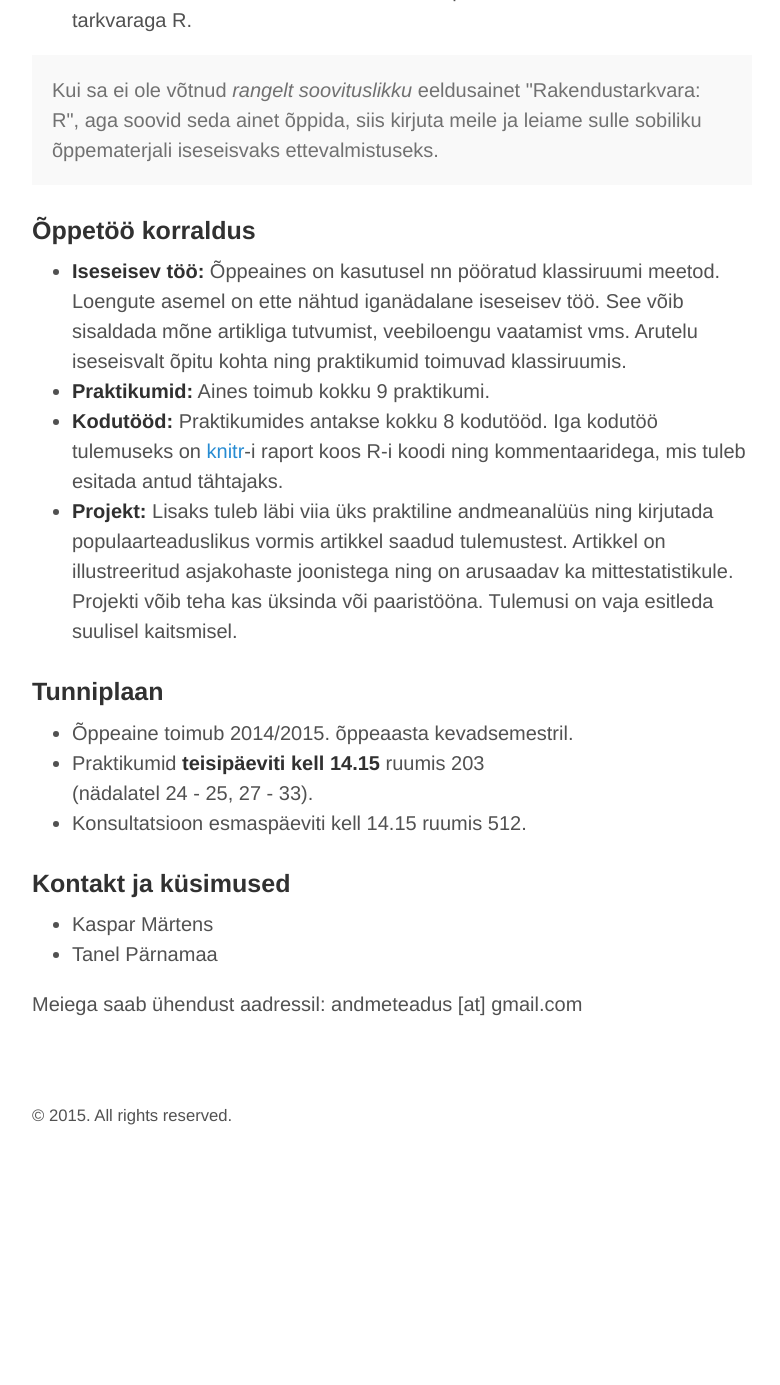
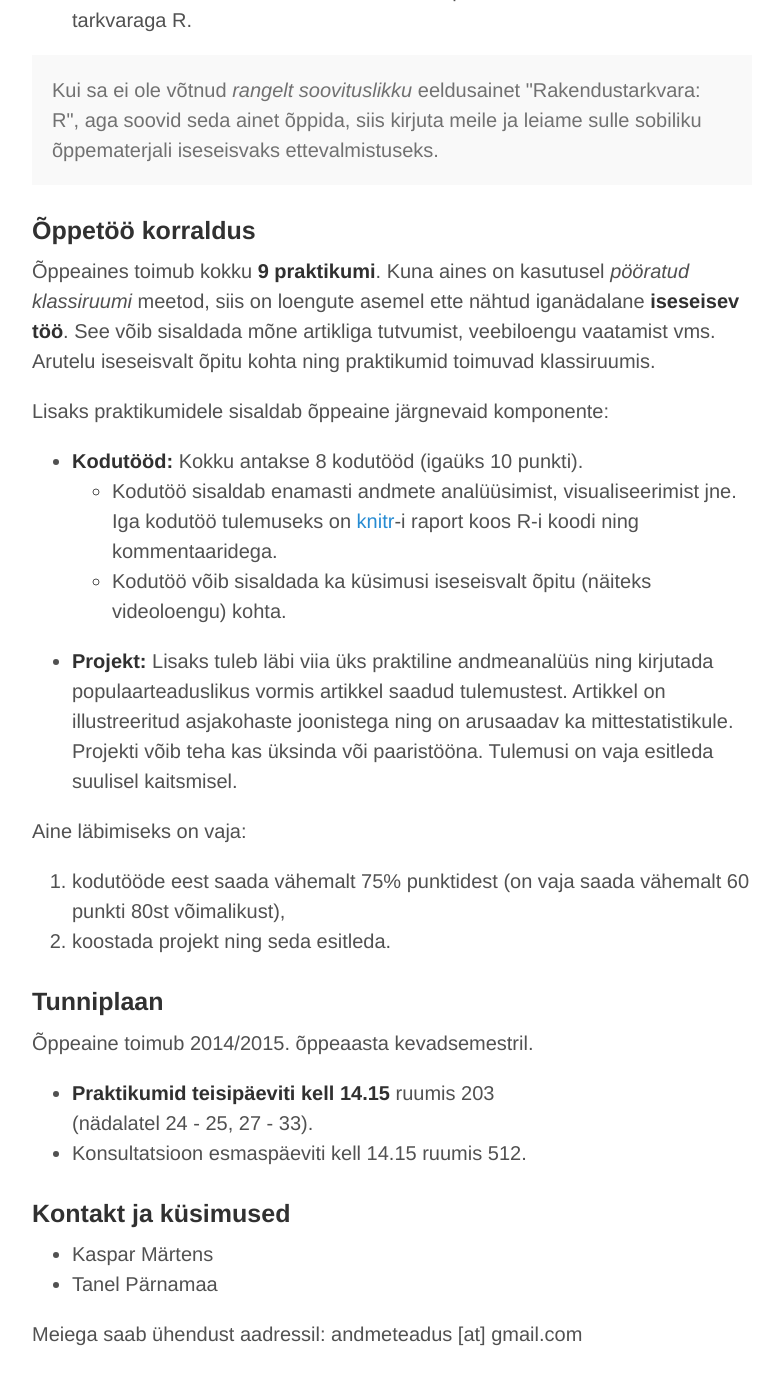
Before and after one commit to andmeteadus/2015, a Jekyll site: the page built from index.md, in a window 1280 px wide and 1400 px high, scrolled down 2028 px. Shown: the top 1385 px of the window, without its empty margins (248-1028 px from the left). Built offline with Jekyll 4.4.1, drawn with Linux system fonts in a browser that asks for light colours; the list of posts is cut into pages by our own code; before the commit the page ends 3157 px from its top, so only the background shows below that.

Commit message:
update on organisational details

```diff
--- a/index.md
+++ b/index.md
@@ -55,21 +55,30 @@ Miks on kursuses olulisel kohal andmeanalüüsi reprodutseeritavus ja visualisee
 
 ### Õppetöö korraldus
 
-* **Iseseisev töö:** Õppeaines on kasutusel nn pööratud klassiruumi meetod.
-Loengute asemel on ette nähtud iganädalane iseseisev töö.
+Õppeaines toimub kokku **9 praktikumi**.
+Kuna aines on kasutusel *pööratud klassiruumi* meetod, siis on loengute asemel ette nähtud iganädalane **iseseisev töö**.
 See võib sisaldada mõne artikliga tutvumist, veebiloengu vaatamist vms.
 Arutelu iseseisvalt õpitu kohta ning praktikumid toimuvad klassiruumis.
-* **Praktikumid:** Aines toimub kokku 9 praktikumi.
-* **Kodutööd:** Praktikumides antakse kokku 8 kodutööd.
-Iga kodutöö tulemuseks on [knitr](http://yihui.name/knitr/)-i raport koos R-i koodi ning kommentaaridega, mis tuleb esitada antud tähtajaks.
+
+Lisaks praktikumidele sisaldab õppeaine järgnevaid komponente:
+
+* **Kodutööd:** Kokku antakse 8 kodutööd (igaüks 10 punkti).
+  * Kodutöö sisaldab enamasti andmete analüüsimist, visualiseerimist jne. Iga kodutöö tulemuseks on [knitr](http://yihui.name/knitr/)-i raport koos R-i koodi ning kommentaaridega.
+  * Kodutöö võib sisaldada ka küsimusi iseseisvalt õpitu (näiteks videoloengu) kohta.
 * **Projekt:** Lisaks tuleb läbi viia üks praktiline andmeanalüüs ning kirjutada populaarteaduslikus vormis artikkel saadud tulemustest.
 Artikkel on illustreeritud asjakohaste joonistega ning on arusaadav ka mittestatistikule.
 Projekti võib teha kas üksinda või paaristööna. Tulemusi on vaja esitleda suulisel kaitsmisel.
 
+Aine läbimiseks on vaja:
+
+1. kodutööde eest saada vähemalt 75% punktidest (on vaja saada vähemalt 60 punkti 80st võimalikust),
+2. koostada projekt ning seda esitleda.
+
 ### Tunniplaan
 
-* Õppeaine toimub 2014/2015. õppeaasta kevadsemestril.
-* Praktikumid **teisipäeviti kell 14.15** ruumis 203
+Õppeaine toimub 2014/2015. õppeaasta kevadsemestril.
+
+* **Praktikumid teisipäeviti kell 14.15** ruumis 203
 (nädalatel 24 - 25, 27 - 33).
 * Konsultatsioon esmaspäeviti kell 14.15 ruumis 512.
 
```
